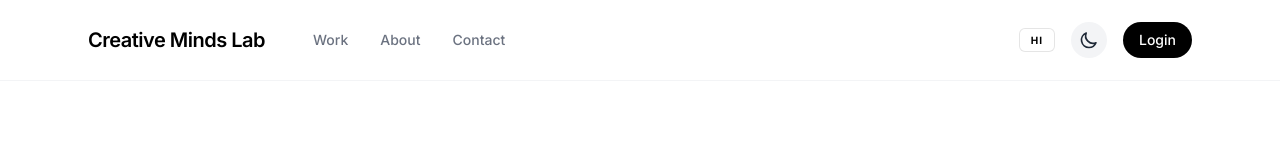
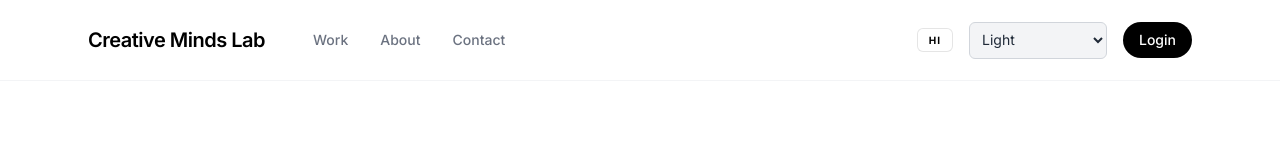
Before and after one commit to VeerAGNI/Creative-Minds-Lab, a Next.js app: page /login in a window 1280 px wide. Shown: the top 160 px of the page. Built offline with nearby package versions, Linux system fonts and the light colour scheme.

Commit message:
Forge: Add creaters themes

```diff
--- a/app/globals.css
+++ b/app/globals.css
@@ -2,6 +2,32 @@
 @tailwind components;
 @tailwind utilities;
 
+@layer base {
+  :root {
+    --color-bg: #ffffff;
+    --color-text: #000000;
+    --color-primary: #3b82f6;
+  }
+
+  html.dark, html[data-theme='dark'] {
+    --color-bg: #111827;
+    --color-text: #ffffff;
+    --color-primary: #60a5fa;
+  }
+
+  html[data-theme='creator-neon'] {
+    --color-bg: #09090b;
+    --color-text: #39ff14;
+    --color-primary: #ff00ff;
+  }
+
+  html[data-theme='creator-sunset'] {
+    --color-bg: #2d1033;
+    --color-text: #fcd34d;
+    --color-primary: #f97316;
+  }
+}
+
 body {
-  @apply bg-white text-black antialiased selection:bg-black selection:text-white;
+  @apply bg-background text-foreground antialiased selection:bg-primary selection:text-background;
 }
--- a/components/ThemeToggle.jsx
+++ b/components/ThemeToggle.jsx
@@ -2,23 +2,24 @@
 import { useTheme } from '@/context/ThemeContext';
 
 export default function ThemeToggle() {
-  const { theme, toggleTheme } = useTheme();
+  const { theme, setTheme, availableThemes } = useTheme();
+
+  const formatThemeName = (name) => {
+    return name.split('-').map(word => word.charAt(0).toUpperCase() + word.slice(1)).join(' ');
+  };
 
   return (
-    <button
-      onClick={toggleTheme}
-      className="p-2 rounded-full bg-gray-100 dark:bg-gray-800 text-gray-800 dark:text-gray-200 hover:bg-gray-200 dark:hover:bg-gray-700 transition-colors focus:outline-none focus:ring-2 focus:ring-gray-300 dark:focus:ring-gray-600 flex items-center justify-center z-50"
-      aria-label="Toggle Dark Mode"
+    <select
+      value={theme}
+      onChange={(e) => setTheme(e.target.value)}
+      className="p-2 text-sm rounded-md bg-gray-100 dark:bg-gray-800 text-gray-800 dark:text-gray-200 border border-gray-300 dark:border-gray-700 hover:bg-gray-200 dark:hover:bg-gray-700 transition-colors focus:outline-none focus:ring-2 focus:ring-gray-300 dark:focus:ring-gray-600 z-50 cursor-pointer"
+      aria-label="Select Theme"
     >
-      {theme === 'light' ? (
-        <svg className="w-5 h-5" fill="none" stroke="currentColor" viewBox="0 0 24 24" xmlns="http://www.w3.org/2000/svg">
-          <path strokeLinecap="round" strokeLinejoin="round" strokeWidth={2} d="M20.354 15.354A9 9 0 018.646 3.646 9.003 9.003 0 0012 21a9.003 9.003 0 008.354-5.646z" />
-        </svg>
-      ) : (
-        <svg className="w-5 h-5" fill="none" stroke="currentColor" viewBox="0 0 24 24" xmlns="http://www.w3.org/2000/svg">
-          <path strokeLinecap="round" strokeLinejoin="round" strokeWidth={2} d="M12 3v1m0 16v1m9-9h-1M4 12H3m15.364 6.364l-.707-.707M6.343 6.343l-.707-.707m12.728 0l-.707.707M6.343 17.657l-.707.707M16 12a4 4 0 11-8 0 4 4 0 018 0z" />
-        </svg>
-      )}
-    </button>
+      {availableThemes?.map((t) => (
+        <option key={t} value={t}>
+          {formatThemeName(t)}
+        </option>
+      ))}
+    </select>
   );
 }
--- a/context/ThemeContext.jsx
+++ b/context/ThemeContext.jsx
@@ -2,53 +2,70 @@
 
 import { createContext, useContext, useEffect, useState } from 'react';
 
+const availableThemes = ['light', 'dark', 'creator-neon', 'creator-sunset'];
+
 const ThemeContext = createContext({
   theme: 'light',
+  setTheme: () => null,
   toggleTheme: () => null,
+  availableThemes,
 });
 
 export function ThemeProvider({ children }) {
-  const [theme, setTheme] = useState('light');
+  const [theme, setThemeState] = useState('light');
   const [mounted, setMounted] = useState(false);
 
   useEffect(() => {
     setMounted(true);
     const stored = localStorage.getItem('theme');
-    if (stored) {
-      setTheme(stored);
-      if (stored === 'dark') {
-        document.documentElement.classList.add('dark');
-      }
+    if (stored && availableThemes.includes(stored)) {
+      setThemeState(stored);
+      applyTheme(stored);
     } else if (window.matchMedia('(prefers-color-scheme: dark)').matches) {
-      setTheme('dark');
-      document.documentElement.classList.add('dark');
+      setThemeState('dark');
+      applyTheme('dark');
+    } else {
+      applyTheme('light');
     }
   }, []);
 
-  const toggleTheme = () => {
-    if (theme === 'light') {
-      document.documentElement.classList.add('dark');
-      setTheme('dark');
-      localStorage.setItem('theme', 'dark');
+  const applyTheme = (newTheme) => {
+    const root = document.documentElement;
+    root.classList.remove('dark');
+    root.removeAttribute('data-theme');
+
+    if (newTheme === 'dark') {
+      root.classList.add('dark');
+      root.setAttribute('data-theme', 'dark');
+    } else if (newTheme !== 'light') {
+      root.setAttribute('data-theme', newTheme);
     } else {
-      document.documentElement.classList.remove('dark');
-      setTheme('light');
-      localStorage.setItem('theme', 'light');
+      root.setAttribute('data-theme', 'light');
     }
   };
 
-  // Prevent hydration mismatch by returning empty-ish context wrapper initially if needed,
-  // but since we only toggle client-side, we render after mount check for safety.
+  const setTheme = (newTheme) => {
+    if (!availableThemes.includes(newTheme)) return;
+    setThemeState(newTheme);
+    localStorage.setItem('theme', newTheme);
+    applyTheme(newTheme);
+  };
+
+  const toggleTheme = () => {
+    const nextTheme = theme === 'light' ? 'dark' : 'light';
+    setTheme(nextTheme);
+  };
+
   if (!mounted) {
     return (
-      <ThemeContext.Provider value={{ theme: 'light', toggleTheme }}>
+      <ThemeContext.Provider value={{ theme: 'light', setTheme, toggleTheme, availableThemes }}>
         {children}
       </ThemeContext.Provider>
     );
   }
 
   return (
-    <ThemeContext.Provider value={{ theme, toggleTheme }}>
+    <ThemeContext.Provider value={{ theme, setTheme, toggleTheme, availableThemes }}>
       {children}
     </ThemeContext.Provider>
   );
--- a/tailwind.config.js
+++ b/tailwind.config.js
@@ -12,8 +12,9 @@ module.exports = {
         sans: ['var(--font-inter)', 'sans-serif'],
       },
       colors: {
-        background: '#ffffff',
-        foreground: '#000000',
+        background: 'var(--color-bg, #ffffff)',
+        foreground: 'var(--color-text, #000000)',
+        primary: 'var(--color-primary, #3b82f6)',
       }
     },
   },
```
